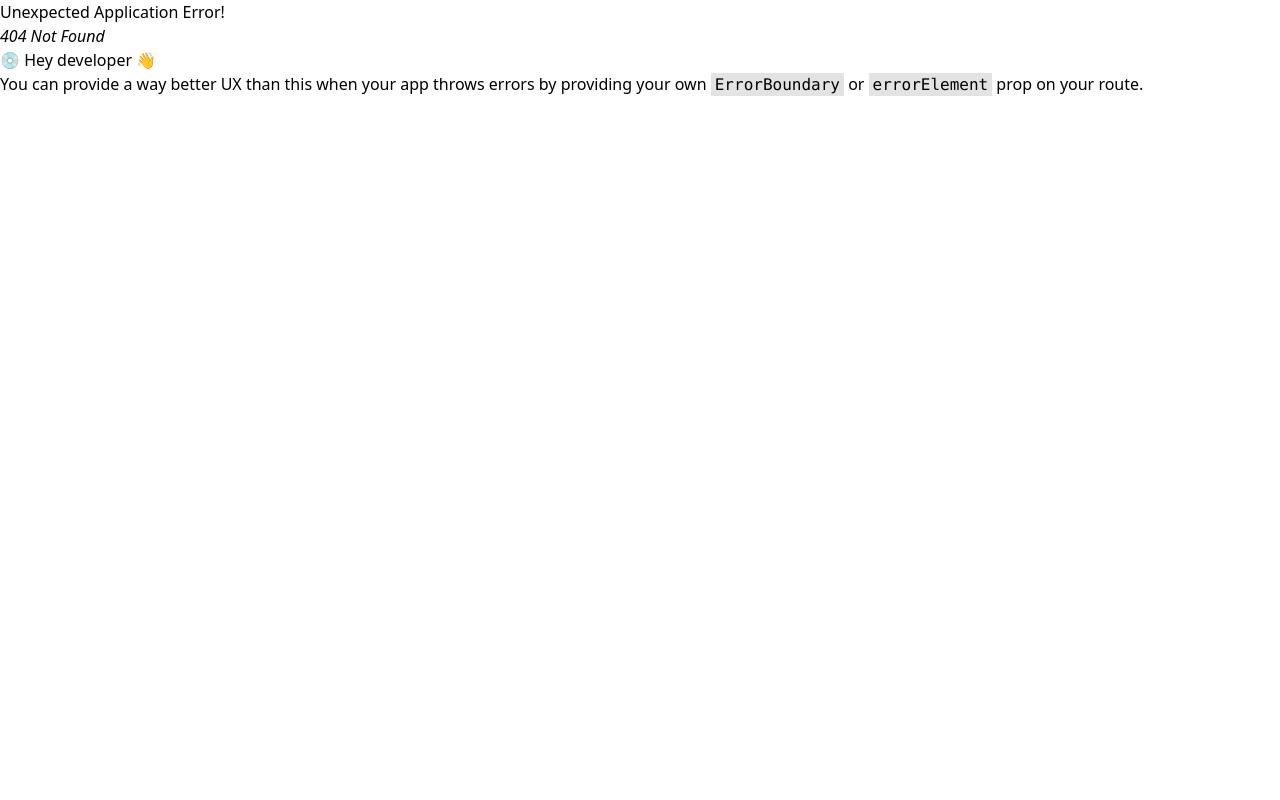
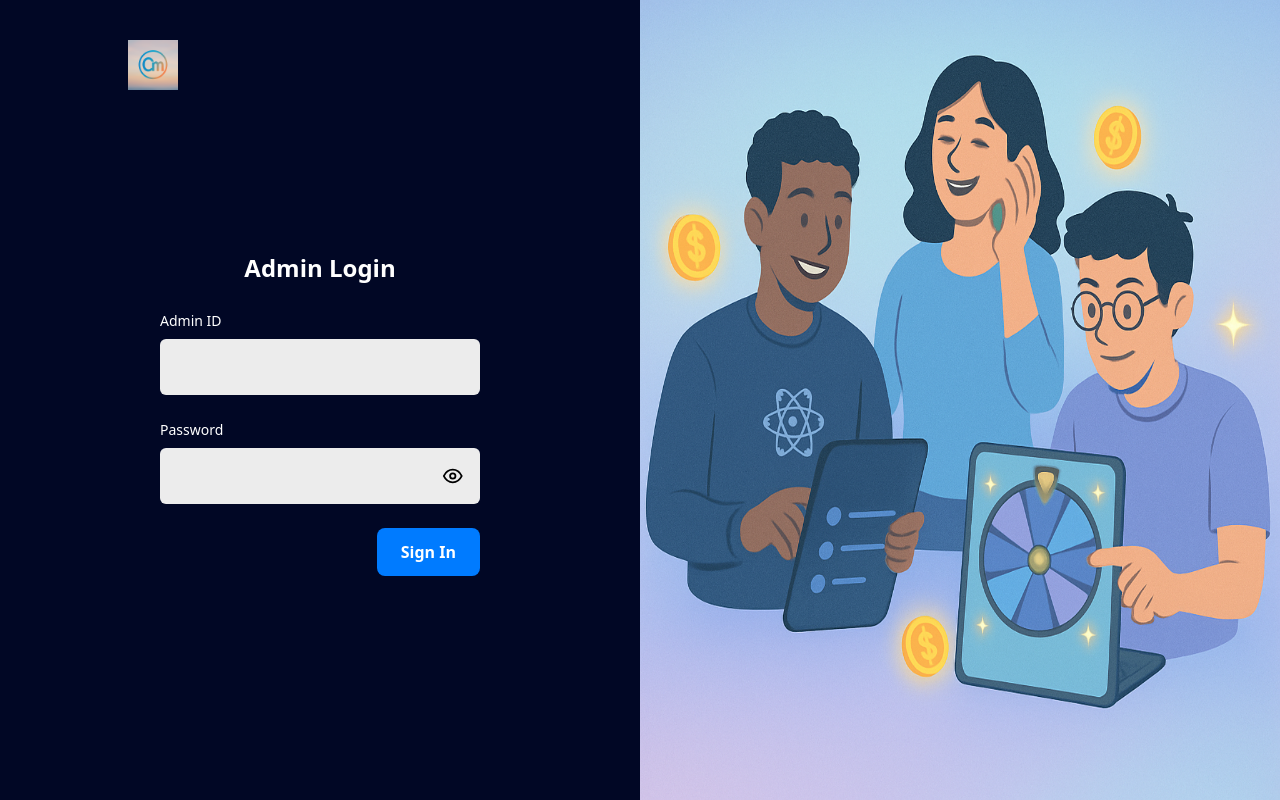
Before and after one commit to Frokesy/qus, a React (Vite) app: page /admin in a window 1280 px wide. Before the commit this address had no page. Built offline with nearby package versions, Linux system fonts and the light colour scheme.

Commit message:
designed admin auth component

```diff
--- /dev/null
+++ b/src/pages/admin/auth.tsx
@@ -0,0 +1,147 @@
+import { useState } from "react";
+import { useNavigate } from "react-router-dom";
+import AuthContainer from "../../components/containers/AuthContainer";
+import { EyeIcon } from "../../components/svgs/Icons";
+import { supabase } from "../../utils/supabaseClient";
+import { toast, ToastContainer } from "react-toastify";
+
+const AdminAuth = () => {
+  const [loginDetails, setLoginDetails] = useState({
+    username: "",
+    password: "",
+  });
+  const [loading, setLoading] = useState(false);
+  const navigate = useNavigate();
+
+  const handleLogin = async () => {
+    if (!loginDetails.username || !loginDetails.password) {
+      toast.error("Please fill in all fields.", {
+        position: "top-center",
+        autoClose: 2000,
+        style: { background: "#333", color: "#fff" },
+      });
+      return;
+    }
+
+    setLoading(true);
+
+    const { data, error } = await supabase
+      .from("admin")
+      .select("*")
+      .eq("username", loginDetails.username)
+      .single();
+
+    if (error || !data) {
+      toast.error("Admin not found", {
+        position: "top-center",
+        autoClose: 2000,
+        style: { background: "#333", color: "#fff" },
+      });
+      setLoading(false);
+      return;
+    }
+
+    if (data.password !== loginDetails.password) {
+      toast.error("Incorrect password", {
+        position: "top-center",
+        autoClose: 2000,
+        style: { background: "#333", color: "#fff" },
+      });
+      setLoading(false);
+      return;
+    }
+
+    localStorage.setItem("admin", JSON.stringify(data));
+
+    toast.success("Login successful! Redirecting...", {
+      position: "top-center",
+      autoClose: 2000,
+      style: { background: "#333", color: "#fff" },
+      onClose: () => navigate("/admin-dashboard"),
+    });
+
+    setLoading(false);
+  };
+
+  return (
+    <AuthContainer>
+      <ToastContainer position="top-center" />
+
+      <div className="flex flex-col lg:h-[80vh] overflow-y-auto items-center pt-[20vh]">
+        <h2 className="lg:text-[24px] text-[20px] text-center font-semibold">
+          Admin Login
+        </h2>
+
+        <div className="space-y-6 mt-6 lg:w-auto w-[100%]">
+          <div className="flex flex-col space-y-2 lg:w-[25vw]">
+            <label htmlFor="username" className="text-[14px] text-[#fff]">
+              Admin ID
+            </label>
+            <input
+              type="username"
+              id="username"
+              value={loginDetails.username}
+              onChange={(e) =>
+                setLoginDetails({ ...loginDetails, username: e.target.value })
+              }
+              className="outline-none bg-[#ececec] rounded-md p-4 w-full placeholder:text-[#333] text-[#333]"
+            />
+          </div>
+          <div className="flex flex-col space-y-2 lg:w-[25vw]">
+            <label htmlFor="password" className="text-[14px] text-[#fff]">
+              Password
+            </label>
+            <div className="flex space-x-2 justify-between bg-[#ececec] rounded-md p-4 w-full">
+              <input
+                type="password"
+                id="password"
+                value={loginDetails.password}
+                onChange={(e) =>
+                  setLoginDetails({ ...loginDetails, password: e.target.value })
+                }
+                className="outline-none w-[100%] placeholder:text-[#333] text-[#333]"
+              />
+              <EyeIcon />
+            </div>
+          </div>
+          <div className="flex justify-end">
+            <button
+              onClick={handleLogin}
+              disabled={loading}
+              className={`bg-[#007bff] text-white px-6 py-3 font-semibold rounded-lg flex items-center justify-center ${
+                loading ? "opacity-70 cursor-not-allowed" : ""
+              }`}
+            >
+              {loading ? (
+                <svg
+                  className="animate-spin h-5 w-5 text-white"
+                  xmlns="http://www.w3.org/2000/svg"
+                  fill="none"
+                  viewBox="0 0 24 24"
+                >
+                  <circle
+                    className="opacity-25"
+                    cx="12"
+                    cy="12"
+                    r="10"
+                    stroke="currentColor"
+                    strokeWidth="4"
+                  ></circle>
+                  <path
+                    className="opacity-75"
+                    fill="currentColor"
+                    d="M4 12a8 8 0 018-8v8z"
+                  ></path>
+                </svg>
+              ) : (
+                "Sign In"
+              )}
+            </button>
+          </div>
+        </div>
+      </div>
+    </AuthContainer>
+  );
+};
+
+export default AdminAuth;
```
Also changed, not shown: src/App.tsx (+7 -0 lines).
